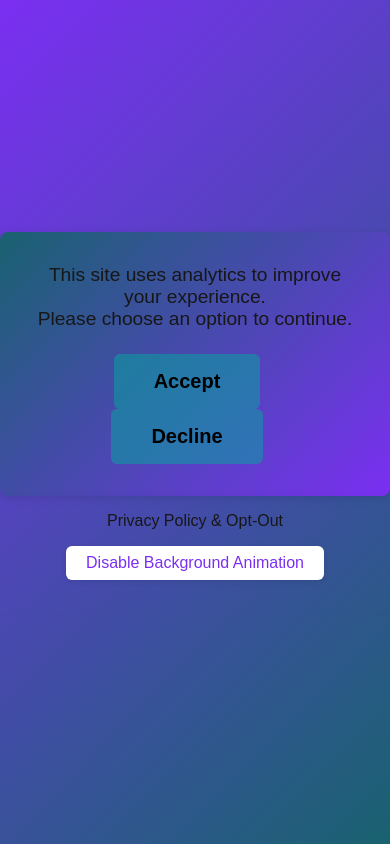
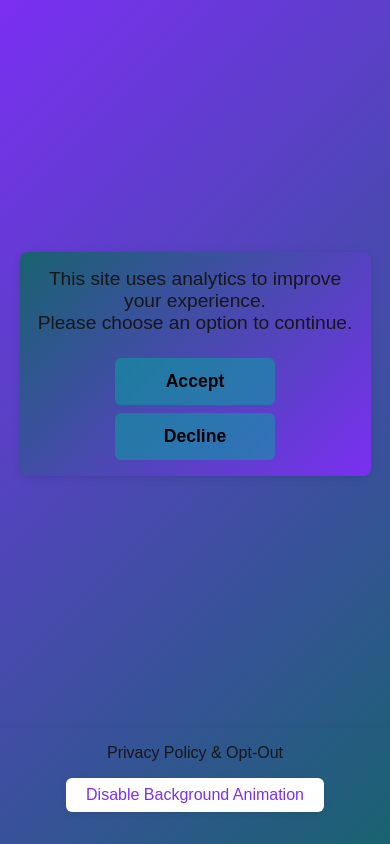
Before and after one commit to ffups/Blabolizer1612, a Next.js app in the folder Blabolizer1612/front-end/: page /profile in a window 390 px wide. Built offline with nearby package versions, Linux system fonts and the light colour scheme.

Commit message:
feat: enhance layout and styling across components; improve flexbox usage in ClientLayout, layout, and UserProfile, and add responsive design to ConsentBanner and NamePage

```diff
--- a/Blabolizer1612/front-end/src/app/ClientLayout.tsx
+++ b/Blabolizer1612/front-end/src/app/ClientLayout.tsx
@@ -17,7 +17,7 @@ export default function ClientLayout({ children }: { children: React.ReactNode }
   }, []);
 
   return (
-    <>
+    <div style={{ flex: 1, display: "flex", flexDirection: "column" }}>
           <ScrollToTop />
 
       {consent === null && (
@@ -48,7 +48,10 @@ export default function ClientLayout({ children }: { children: React.ReactNode }
           `}
         </Script>
       )}
+      <main style={{ flex: 1, display: "flex", flexDirection: "column" }}>
       {children}
-    </>
+      </main>
+      </div>
+
   );
 }
--- a/Blabolizer1612/front-end/src/app/layout.tsx
+++ b/Blabolizer1612/front-end/src/app/layout.tsx
@@ -20,6 +20,7 @@ export default function RootLayout({
       <body
         style={{
           minHeight: "100vh",
+          flex: 1,
           display: "flex",
           flexDirection: "column",
           margin: 0,
--- a/Blabolizer1612/front-end/src/app/privacy/consentBanner.tsx
+++ b/Blabolizer1612/front-end/src/app/privacy/consentBanner.tsx
@@ -44,21 +44,49 @@ export default function ConsentBanner({
         display: "flex",
         flexDirection: "column",
         alignItems: "center",
-        justifyContent: "center",
         opacity: fading ? 0 : 1,
         transition: "opacity 0.7s ease"
       }}
     >
-      <div style={{
+    <style>
+    {`
+      @media (max-width: 600px) {
+        .consent-center-box {
+          padding: 1rem !important;
+          width: 90vw !important;
+          min-width: 0 !important;
+          font-size: 1rem !important;
+        }
+        .consent-btn {
+          width: 50% !important;
+      margin: 0 auto 0.5rem auto !important; /* Center horizontally */
+          font-size: 1.1rem !important;
+          padding: 0.8rem 0 !important;
+          display: block !important;
+        }
+        .consent-btn:last-child {
+          margin-bottom: 0 !important;
+        }
+      }
+    `}
+  </style>
+      <div style={{ flex: 1, display: "flex", alignItems: "center", justifyContent: "center", width: "100%" }}>
+        <div
+                className="consent-center-box"
+        style={{
           background: "linear-gradient(135deg, rgb(25, 98, 112) 0%, #7b2ff2 100%)",
-        padding: "2rem", borderRadius: "8px", boxShadow: "0 2px 8px rgba(0,0,0,0.1)", textAlign: "center"
+          padding: "2rem",
+          borderRadius: "8px",
+          boxShadow: "0 2px 8px rgba(0,0,0,0.1)",
+          textAlign: "center"
         }}>
-        <p style={{ marginBottom: "1.5rem", fontSize: "1.2rem", }}>
+          <p style={{ marginBottom: "1.5rem", fontSize: "1.2rem" }}>
             This site uses analytics to improve your experience.<br />
             Please choose an option to continue.
           </p>
           <button onClick={accept}
             aria-label="Accept analytics tracking"
+            className="consent-btn"
             style={{
               marginRight: "1rem",
               padding: "1rem 2.5rem",
@@ -72,6 +100,7 @@ export default function ConsentBanner({
             }}>Accept</button>
           <button onClick={decline}
             aria-label="Decline analytics tracking"
+            className="consent-btn"
             style={{
               marginRight: "1rem",
               padding: "1rem 2.5rem",
@@ -83,6 +112,7 @@ export default function ConsentBanner({
               background: "rgba(2, 168, 160, 0.51)"
             }}>Decline</button>
         </div>
+      </div>
       <Footer />
     </div>
   );
--- a/Blabolizer1612/front-end/src/app/profile/page.tsx
+++ b/Blabolizer1612/front-end/src/app/profile/page.tsx
@@ -4,6 +4,7 @@ import { useRef, useEffect, useState } from "react";
 import ProfilePicSelector from "@/components/onboarding&utils/ProfilePicSelector";
 import { useUsername } from "@/context/UsernameContext";
 import { usePathname } from "next/navigation";
+import Image from "next/image";
 
 const profilePics = [
   "/profile1.png",
@@ -124,7 +125,7 @@ export default function UserProfile() {
   };
 
   return (
-    <div style={{ maxWidth: 500, margin: "40px auto", padding: 24, borderRadius: 8, boxShadow: "0 2px 8px rgba(0,0,0,0.07)" }}>
+    <div style={{ maxWidth: 500, margin: "40px auto", padding: 24, alignItems: "center", borderRadius: 8, boxShadow: "0 2px 8px rgba(0,0,0,0.07)" }}>
       <div style={{ display: "flex", alignItems: "center", gap: 16, marginBottom: 24 }}>
         <div style={{ minWidth: 0, flex: 1, maxWidth: 300, display: "flex", alignItems: "center" }}>
           {editing ? (
@@ -240,9 +241,18 @@ export default function UserProfile() {
           {editing ? "Save" : "Edit"}
         </button>
       </div>
-      <div style={{ margin: "32px 0 16px 0" }}>
-        <ProfilePicSelector selectedPic={selectedPic} onSelect={handlePicSelect} />
-      </div>
+      <div style={{ margin: "24px 0"}}>
+          <ProfilePicSelector selectedPic={selectedPic} onSelect={handlePicSelect} />
+          <div style={{ marginTop: 16, display: "flex", justifyContent: "center"  }}>
+            <Image
+              src={selectedPic}
+              width={48}      // <-- required
+              height={48}
+              alt="Selected profile"
+              style={{ width: 80, height: 80, borderRadius: "50%", border: "2px solid #7b2ff2" }}
+            />
+          </div>
+        </div>
     </div>
   );
 }
```
Also changed, not shown: Blabolizer1612/front-end/src/components/onboarding&utils/name.tsx (+58 -11 lines). Lines whose indentation alone changed are shown as unchanged.
